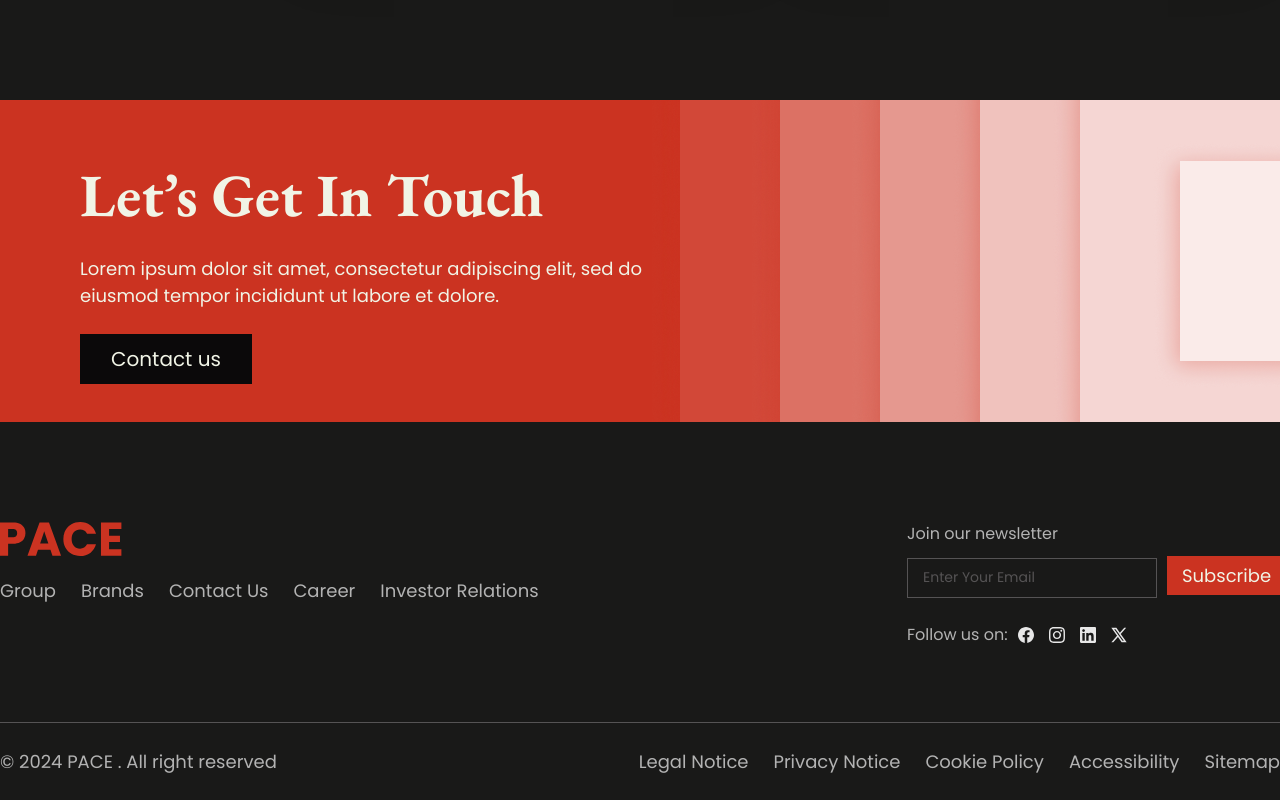
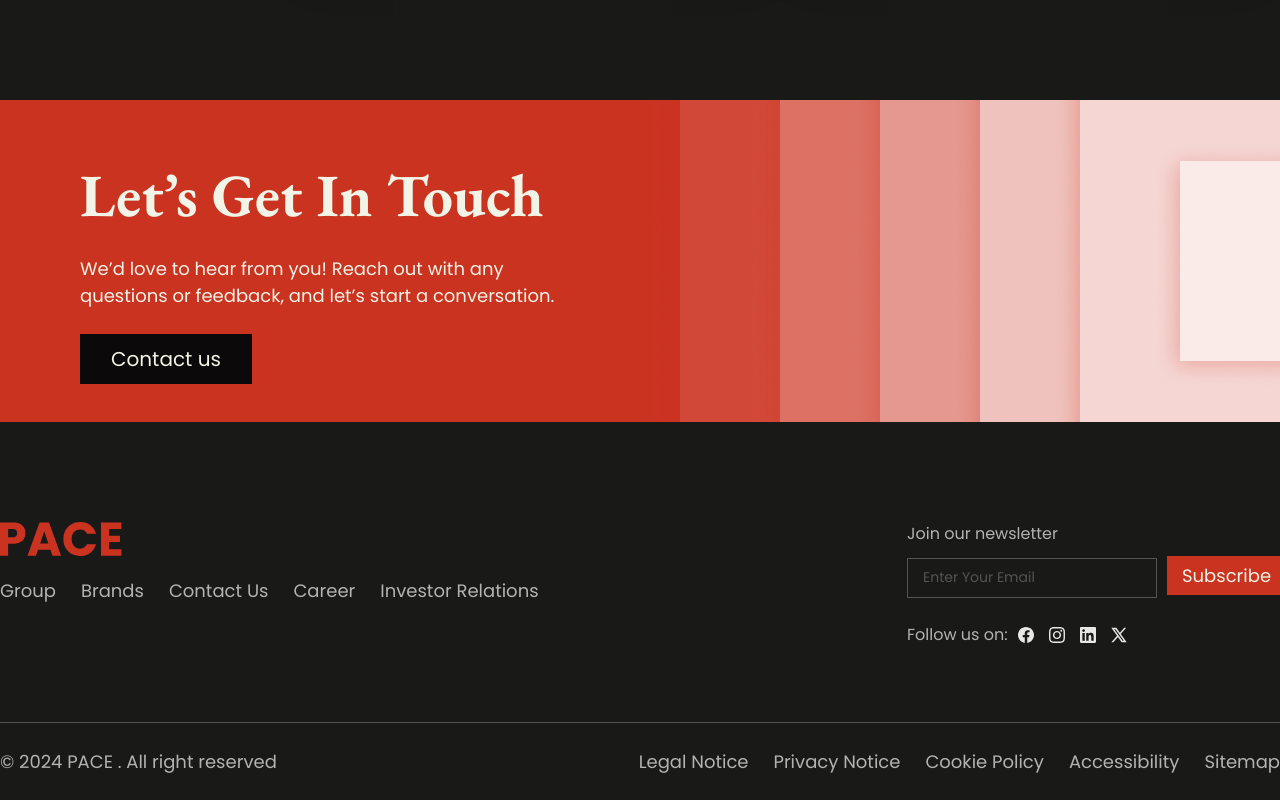
Before and after one commit to TarunRajpurohit123/pace-bussiness-website, a Next.js app in the folder pace-website/: page /about in a window 1280 px wide. Shown: the part 5564-6364 px from the top of the page. Built offline with nearby package versions, Linux system fonts and the light colour scheme.

Commit message:
working on group page CTA content

```diff
--- a/pace-website/src/components/components/CTA.jsx
+++ b/pace-website/src/components/components/CTA.jsx
@@ -7,15 +7,10 @@ export default function CTA() {
         <div className="cta_content">
           <h1>Let’s Get In Touch</h1>
           <p>
-            Lorem ipsum dolor sit amet, consectetur adipiscing elit, sed do{" "}
-            <br />
-            eiusmod tempor incididunt ut labore et dolore.
+            We’d love to hear from you! Reach out with any <br /> questions or
+            feedback, and let’s start a conversation.
           </p>
-          <Link
-            href="/contact"
-          >
-            Contact us
-          </Link>
+          <Link href="/contact">Contact us</Link>
         </div>
       </section>
     </div>
--- a/pace-website/src/components/components/CTA_Group_Mobile.jsx
+++ b/pace-website/src/components/components/CTA_Group_Mobile.jsx
@@ -4,9 +4,9 @@ export default function CTA_Group_Mobile() {
       <section className="cta_group_mobile">
         <div className="cta_group_mobile_content">
           <h1>Let’s Get In Touch</h1>
-          <p>
-            Lorem ipsum dolor sit amet, <br /> sed dotempor incididunt et
-            dolore.
+          <p style={{ width: "80%" }}>
+            We’d love to hear from you! Reach out with any questions or
+            feedback, and let’s start a conversation.
           </p>
         </div>
         <div className="cta__group__mobile_btn">
```
